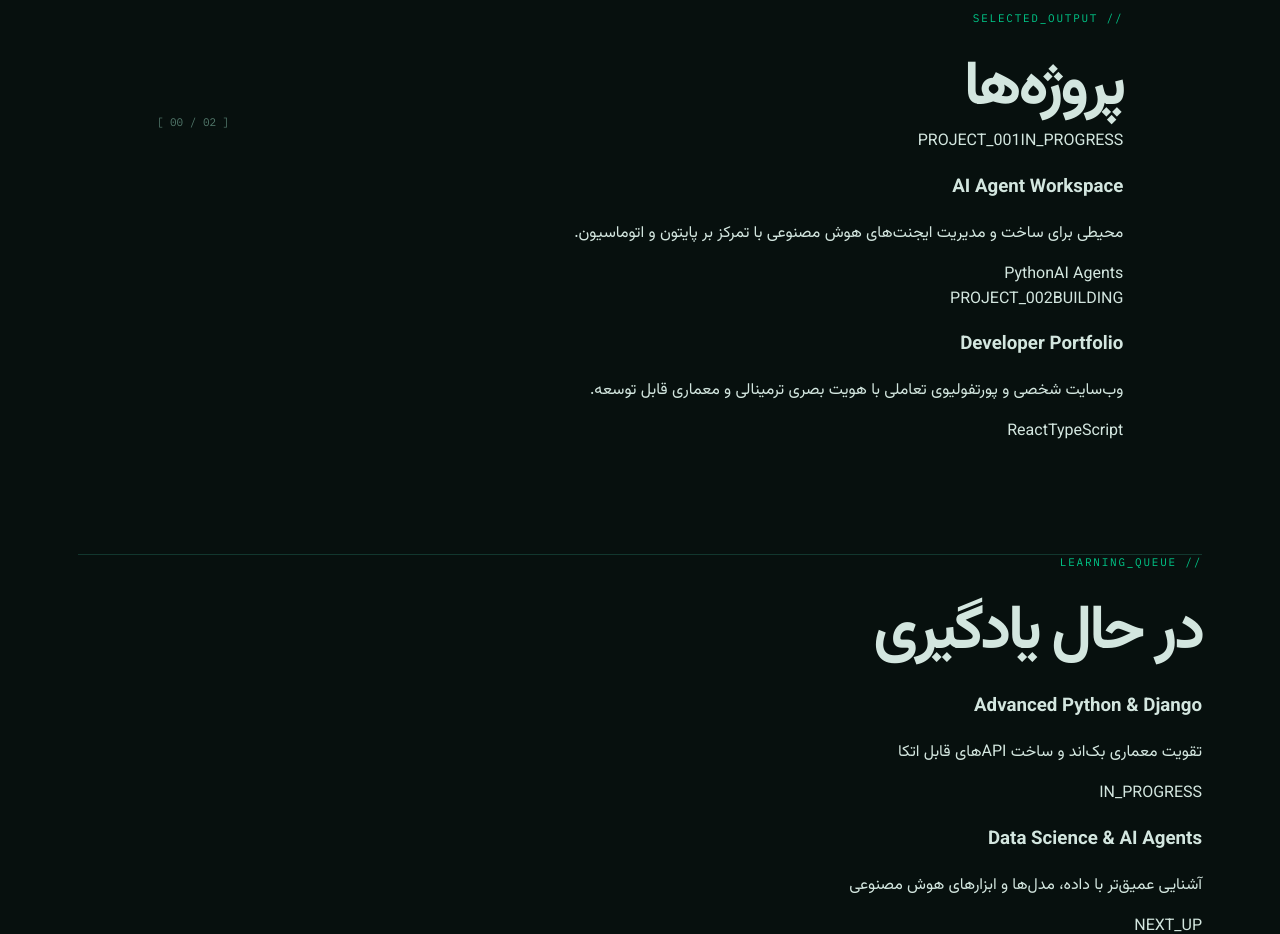
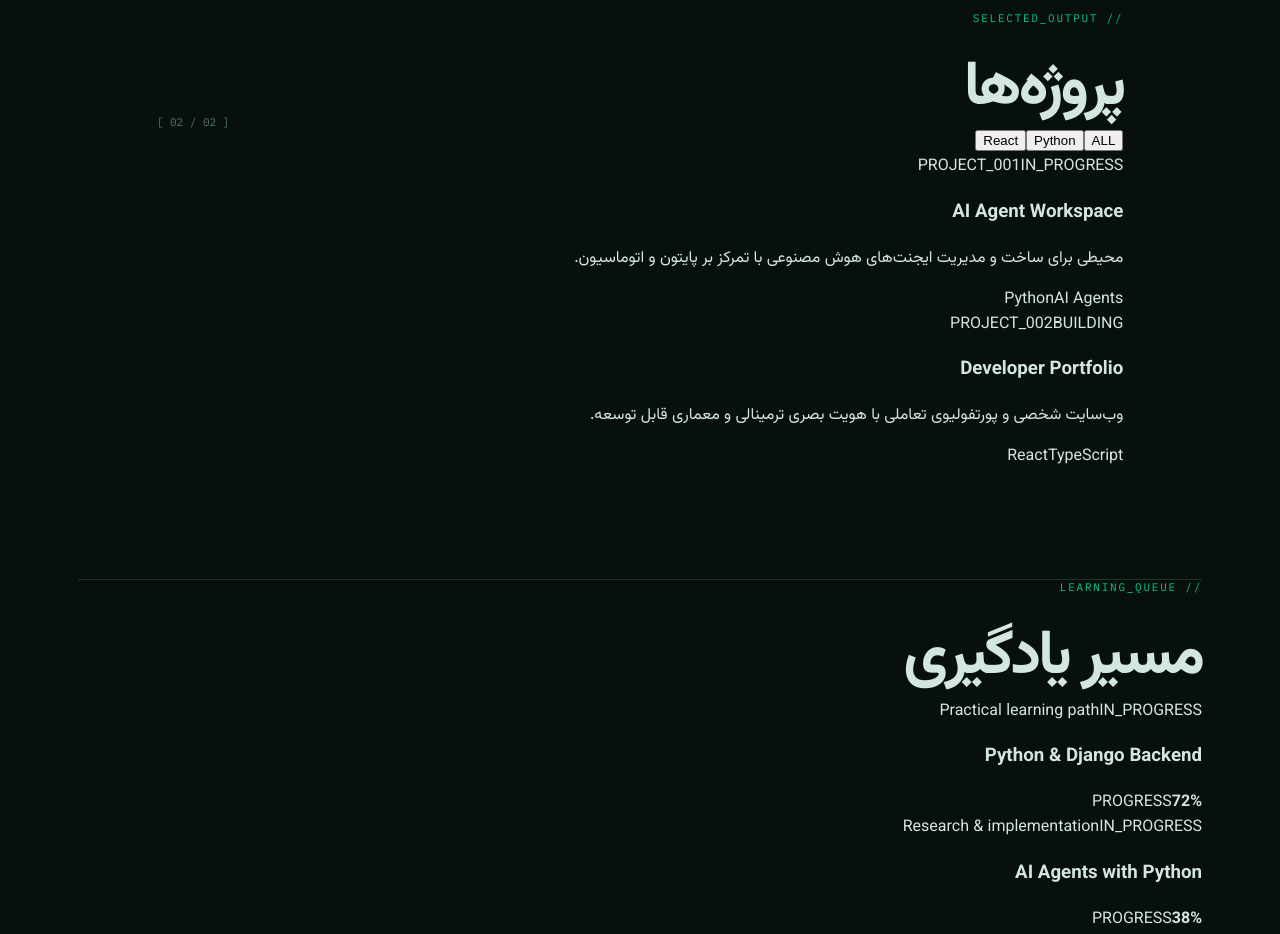
Before and after one commit to MahyarDanesfahani/dark-shell-portfolio, a React (Vite) app in the folder client/: page / in a window 1280 px wide. Shown: the part 1620-2554 px from the top of the page. Built offline with nearby package versions, Linux system fonts and the light colour scheme.

Commit message:
feat: add project filtering and learning progress showcase

```diff
--- a/client/src/main.tsx
+++ b/client/src/main.tsx
@@ -1,4 +1,4 @@
-import { StrictMode } from 'react'
+import { StrictMode, useState } from 'react'
 import { createRoot } from 'react-dom/client'
 import './styles.css'
 
@@ -7,16 +7,23 @@ const projects = [
   { code: 'PROJECT_001', title: 'AI Agent Workspace', text: 'محیطی برای ساخت و مدیریت ایجنت‌های هوش مصنوعی با تمرکز بر پایتون و اتوماسیون.', tags: ['Python', 'AI Agents'], state: 'IN_PROGRESS' },
   { code: 'PROJECT_002', title: 'Developer Portfolio', text: 'وب‌سایت شخصی و پورتفولیوی تعاملی با هویت بصری ترمینالی و معماری قابل توسعه.', tags: ['React', 'TypeScript'], state: 'BUILDING' },
 ]
+const courses = [
+  { title: 'Python & Django Backend', provider: 'Practical learning path', progress: 72, state: 'IN_PROGRESS' },
+  { title: 'AI Agents with Python', provider: 'Research & implementation', progress: 38, state: 'IN_PROGRESS' },
+  { title: 'Modern JavaScript & React', provider: 'Completed foundation', progress: 100, state: 'COMPLETED' },
+]
 
 function App() {
+  const [filter, setFilter] = useState('ALL')
+  const filteredProjects = filter === 'ALL' ? projects : projects.filter(project => project.tags.includes(filter))
   return <div className="site-shell"><div className="scanlines" />
     <header className="topbar"><a className="brand" href="#top"><span className="prompt">&gt;_</span> mahyar<span className="accent">SW</span></a><nav><a href="#about">درباره من</a><a href="#skills">مهارت‌ها</a><a href="#work">نمونه‌کارها</a><a href="#learning">یادگیری</a><a href="#contact">ارتباط</a></nav><div className="status"><i /> <span>AVAILABLE_FOR_WORK</span></div></header>
     <main id="top">
       <section className="hero"><div className="terminal-line"><span className="accent">root@mahyarSW</span>:~/portfolio$ <span className="muted">./introduce.sh</span></div><div className="hero-copy"><p className="eyebrow">FULL-STACK DEVELOPER / 2026</p><h1>ساختن ایده‌ها،<br /><span className="accent">با کد تمیز.</span></h1><p className="lead">من مهیار دانصفهانی هستم؛ توسعه‌دهنده فول‌استک جونیور با تمرکز بر Python، Django، Node.js و React. اینجا اتاق فرمان مسیر حرفه‌ای من است.</p><div className="actions"><a className="button primary" href="#work">مشاهده پروژه‌ها <span>↗</span></a><a className="button ghost" href="#contact">ارتباط با من</a></div></div><div className="hero-meta"><span><b>01</b> PROFILE</span><span><b>02</b> PROJECTS</span><span><b>03</b> LEARNING</span></div></section>
       <section id="about" className="section-grid"><div><p className="eyebrow">// SYSTEM_PROFILE</p><h2>کد، یادگیری،<br />توجه به جزئیات.</h2><p className="section-text">فارغ‌التحصیل مهندسی کامپیوتر از دانشگاه زنجان هستم و با یادگیری مستمر، پروژه‌های عملی و حل مسئله مسیر حرفه‌ای خودم را می‌سازم.</p></div><div className="profile-card"><div className="card-head"><span>profile.json</span><span className="dots">● ● ●</span></div><pre>{`{\n  "name": "Mahyar Danesfahani",\n  "alias": "mahyarSW",\n  "role": "Full-Stack Developer",\n  "focus": ["AI Agents", "Data Science"],\n  "status": "learning + building"\n}`}</pre></div></section>
       <section id="skills" className="skills-section"><div><p className="eyebrow">// INSTALLED_MODULES</p><h2>ابزارهای من</h2></div><div className="skill-list">{skills.map((skill, index) => <span className="skill" key={skill}><b>0{index + 1}</b>{skill}</span>)}</div></section>
-      <section id="work" className="work-section"><div className="section-heading"><div><p className="eyebrow">// SELECTED_OUTPUT</p><h2>پروژه‌ها</h2></div><span className="counter">[ {String(projects.length).padStart(2, '0')} / 00 ]</span></div><div className="project-grid">{projects.map(project => <article className="project-card" key={project.code}><div className="project-top"><span>{project.code}</span><span className="project-state">{project.state}</span></div><h3>{project.title}</h3><p>{project.text}</p><div className="tags">{project.tags.map(tag => <span key={tag}>{tag}</span>)}</div></article>)}</div></section>
-      <section id="learning" className="learning-section"><p className="eyebrow">// LEARNING_QUEUE</p><h2>در حال یادگیری</h2><div className="learning-row"><div><h3>Advanced Python &amp; Django</h3><p>تقویت معماری بک‌اند و ساخت APIهای قابل اتکا</p></div><span className="progress-label">IN_PROGRESS</span></div><div className="learning-row"><div><h3>Data Science &amp; AI Agents</h3><p>آشنایی عمیق‌تر با داده، مدل‌ها و ابزارهای هوش مصنوعی</p></div><span className="progress-label">NEXT_UP</span></div></section>
+      <section id="work" className="work-section"><div className="section-heading"><div><p className="eyebrow">// SELECTED_OUTPUT</p><h2>پروژه‌ها</h2></div><span className="counter">[ {String(filteredProjects.length).padStart(2, '0')} / {String(projects.length).padStart(2, '0')} ]</span></div><div className="filter-bar">{['ALL', 'Python', 'React'].map(item => <button className={filter === item ? 'filter active' : 'filter'} onClick={() => setFilter(item)} key={item}>{item}</button>)}</div><div className="project-grid">{filteredProjects.map(project => <article className="project-card" key={project.code}><div className="project-top"><span>{project.code}</span><span className="project-state">{project.state}</span></div><h3>{project.title}</h3><p>{project.text}</p><div className="tags">{project.tags.map(tag => <span key={tag}>{tag}</span>)}</div></article>)}</div></section>
+      <section id="learning" className="learning-section"><p className="eyebrow">// LEARNING_QUEUE</p><h2>مسیر یادگیری</h2><div className="course-grid">{courses.map(course => <article className="course-card" key={course.title}><div className="project-top"><span>{course.provider}</span><span className="project-state">{course.state}</span></div><h3>{course.title}</h3><div className="progress-track"><span style={{ width: `${course.progress}%` }} /></div><div className="course-meta"><span>PROGRESS</span><strong>{course.progress}%</strong></div></article>)}</div></section>
       <section id="contact" className="contact-section"><p className="eyebrow">// OPEN_CHANNEL</p><h2>بیایید چیزی<br /><span className="accent">خوب بسازیم.</span></h2><p className="contact-copy">برای همکاری، پیشنهاد پروژه یا گفت‌وگوی فنی از طریق لینکدین یا گیت‌هاب با من در ارتباط باشید.</p><div className="contact-links"><a className="email" href="https://github.com/MahyarDanesfahani">GitHub <span>↗</span></a><a className="email" href="https://www.linkedin.com/in/mahyar-danesfahani-4a0708414">LinkedIn <span>↗</span></a></div></section>
     </main><footer><span>© 2026 MAHYAR DANESFAHANI</span><span className="muted">NO TRACE LEFT BEHIND // v0.2.0</span></footer></div>
 }
```
Also changed, not shown: 2 other files (tests, documents, lock files or other folders).
